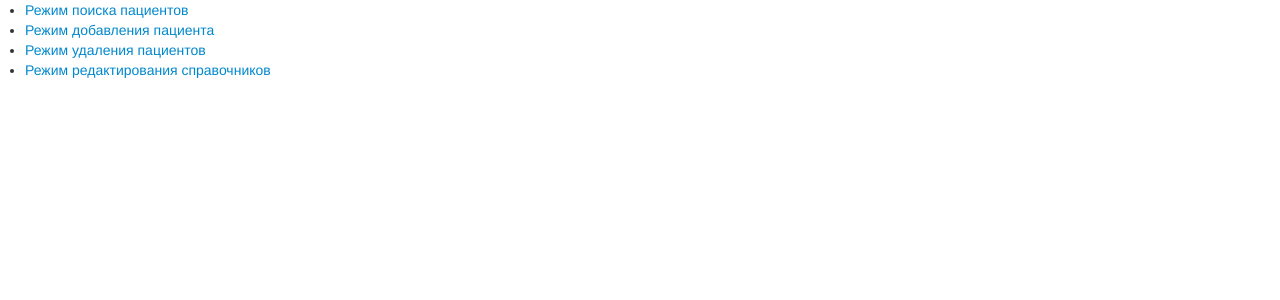
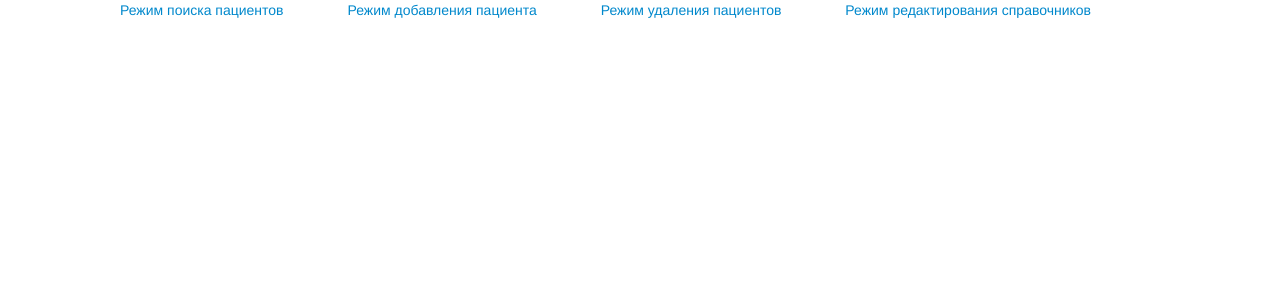
Before and after one commit to egorlutohin/geneticist, a Django app: template templates/base.html in a window 1280 px wide. Shown: the top 300 px of the page. Run offline with Django 3.2, Linux system fonts and the light colour scheme; the template is opened without the code that fills it, so the values that code supplies are empty; parts of the project's set-up code (start-up, migrations or seed data) failed here and were passed over; some libraries are stand-ins or nearby versions.

Commit message:
pretty top menu

```diff
--- /dev/null
+++ b/static/other/css.css
@@ -0,0 +1,26 @@
+.list_patient {
+    border-collapse: collapse;
+    width: 100%;
+}
+.list_patient td, .list_patient th {
+    border: 1px solid #000;
+    padding: 10px;
+}
+@media print {
+  a[href]:after {
+    content: "";
+  }
+  abbr[title]:after {
+    content: "";
+  }
+}
+ul.menu {
+    display: block;
+    margin: 0 auto;
+    list-style-type: none;
+    width: 1100px;
+}
+ul.menu>li {
+    display: inline-block;
+    padding: 0 30px;
+}
--- a/templates/base.html
+++ b/templates/base.html
@@ -5,6 +5,7 @@
     <title>Шаблон Bootstrap 101</title>
     <!-- Bootstrap -->
     <link href="{{ STATIC_URL }}bootstrap/css/bootstrap.min.css" rel="stylesheet">
+    <link href="{{ STATIC_URL }}other/css.css" rel="stylesheet">
     <script type="text/javascript" src="/static/admin/js/jquery.js"></script>
     <script type="text/javascript">
       window.__admin_media_prefix__ = "{{ STATIC_URL }}admin/";
```
Also changed, not shown: templates/search.html (+0 -18 lines).
